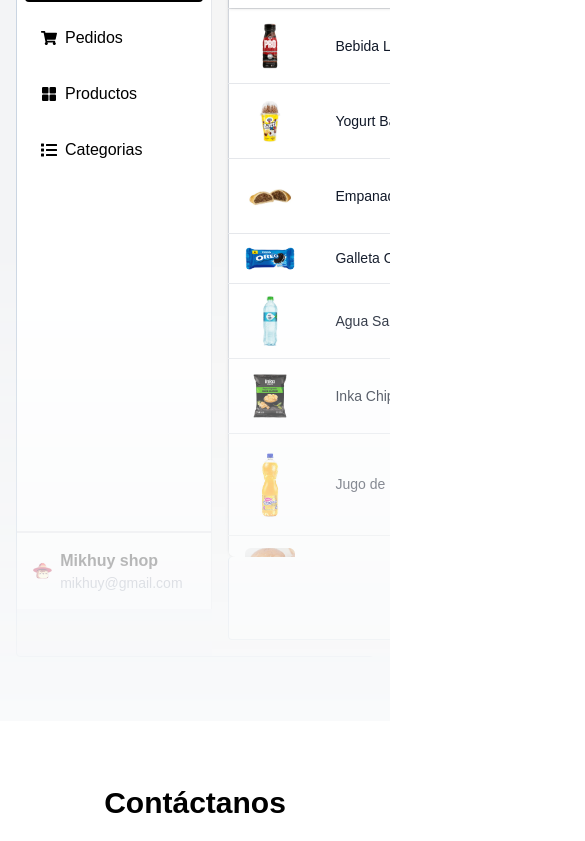
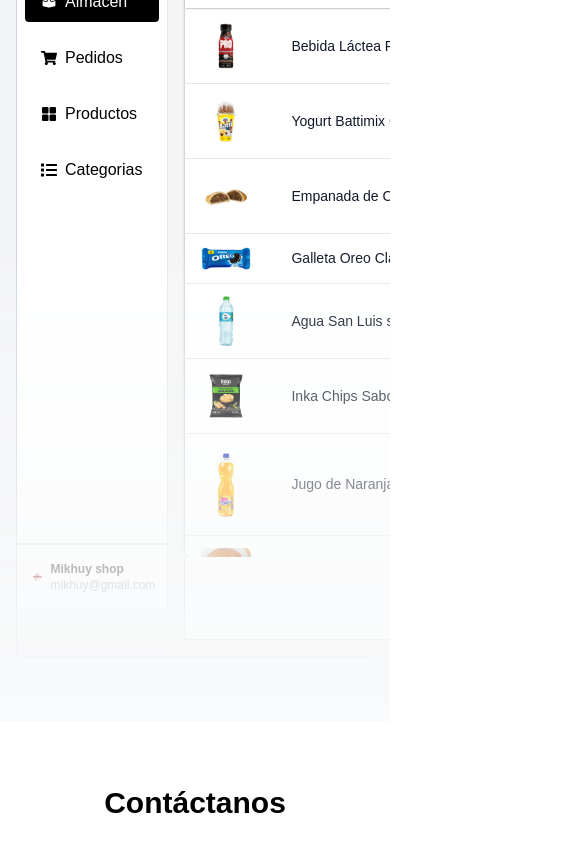
Before and after one commit to PurpleSavage/mikhuy-landing, a Next.js app: page / in a window 390 px wide. Shown: the part 4981-5822 px from the top of the page, 585 px wide, since content can reach past the window. Built offline with nearby package versions, Linux system fonts and the light colour scheme.

Commit message:
agreagr erro en svg

```diff
--- a/src/components/panel/PanelSection.tsx
+++ b/src/components/panel/PanelSection.tsx
@@ -6,6 +6,7 @@
 import { IoGrid } from "react-icons/io5";
 import Image from "next/image";
 import style from '../css/panel.module.css'
+import { BsThreeDotsVertical } from "react-icons/bs";
 export function PanelSection() {
   return (
     <section id="panel" className={`py-16 md:py-24 bg-gray-100 ${style.wrapperMask}`}>
@@ -124,17 +125,10 @@
                     />
                   </div>
                   <div className="flex flex-col items-start">
-                    <p className="font-semibold text-black/80">Mikhuy shop</p>
-                    <p className="text-gray-400 text-sm">mikhuy@gmail.com</p>
+                    <p className="font-semibold text-black/80 text-xs md:text-md">Mikhuy shop</p>
+                    <p className="text-gray-400 text-xs md:text-sm">mikhuy@gmail.com</p>
                   </div>
-                  <svg
-                    height="1em"
-                    width="1em"
-                    viewBox="0 0 512 512"
-                    xmlns="http://www.w3.org/2000/svg"
-                  >
-                    <path d="M256 294.1L383 167c9.4-9.4 24.6-9.4..."></path>
-                  </svg>
+
                 </button>
               </div>
             </div>
@@ -231,13 +225,7 @@
                           </td>
                           <td className="px-4 py-3 text-center whitespace-nowrap">
                             <button className="text-xl hover:text-gray-600 transition">
-                              <svg
-                                fill="currentColor"
-                                viewBox="0 0 16 16"
-                                className="w-5 h-5"
-                              >
-                                <path d="M9.5 13a1.5 1.5 0 1 1-3 0 1.5 1.5 0 0 1 3 0m0-5a1.5 1.5 0 1 1-3 0 1.5 1.5 0 0 1 3 0m0-5a1.5 1.5 0 1 1-3 0 1.5 1.5 0 0 1 3 0" />
-                              </svg>
+                              <BsThreeDotsVertical />
                             </button>
                           </td>
                         </tr>
```
